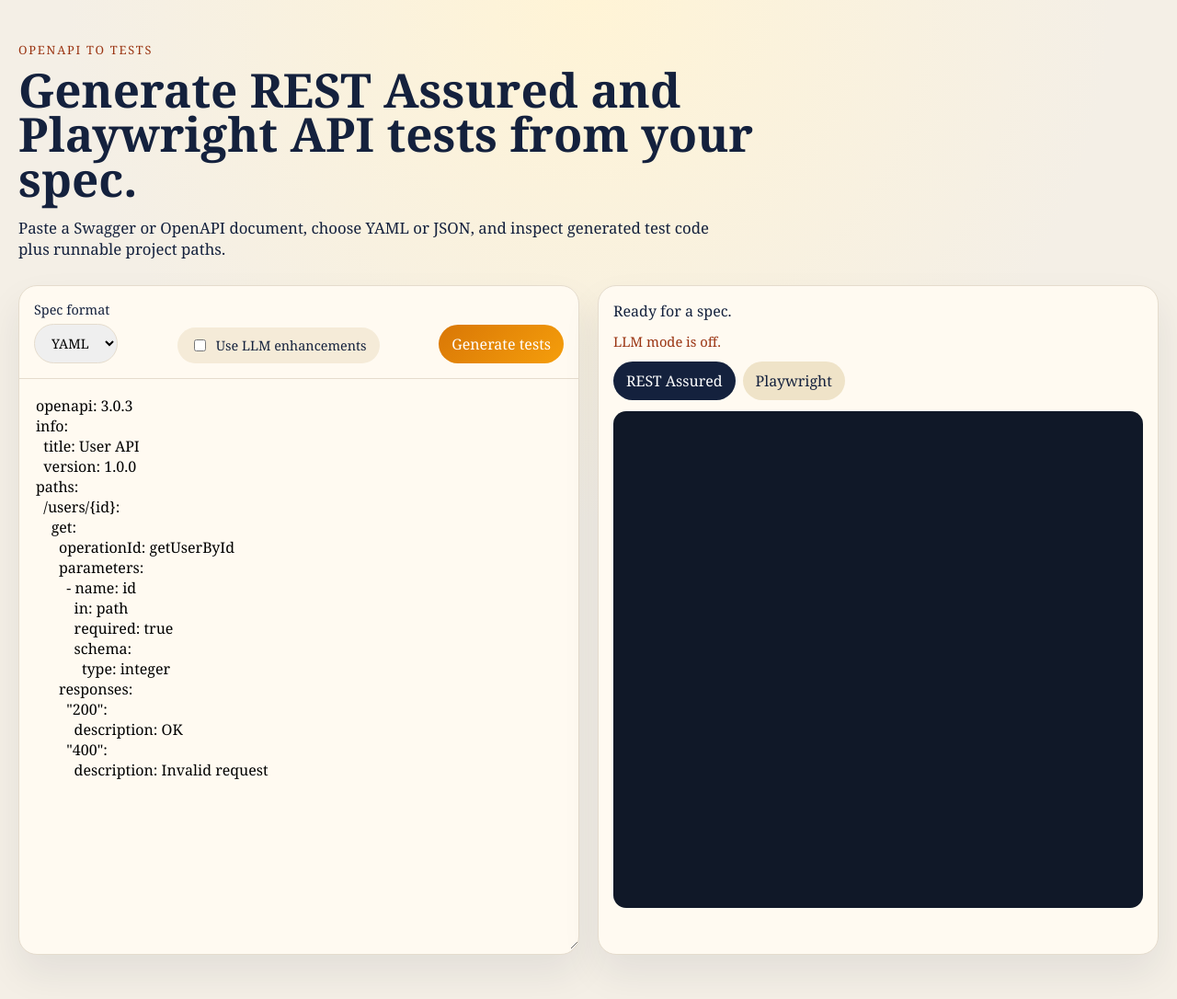
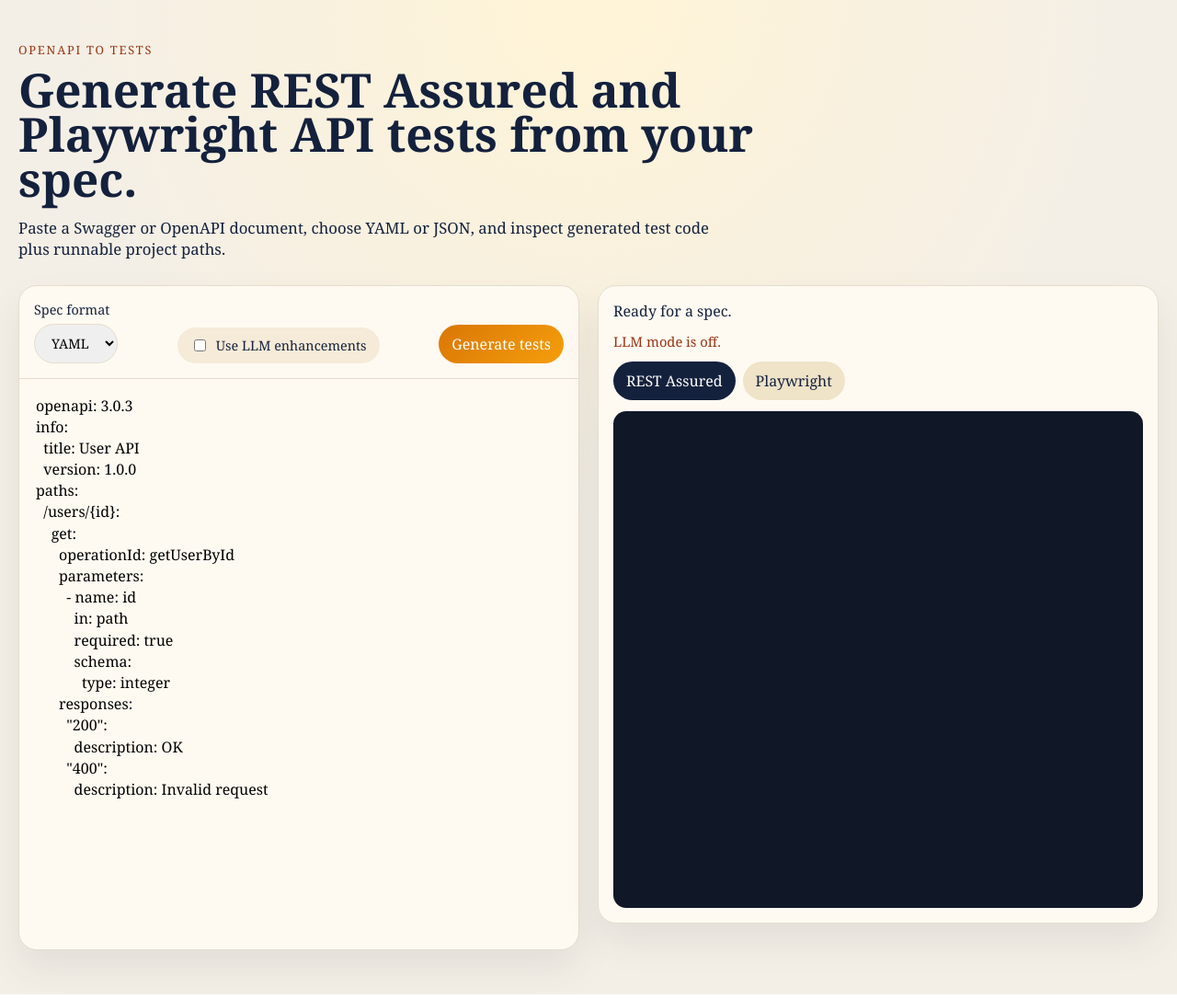
Before and after one commit to dheerajKasha/restassured-playwright-with-api-spec, a website: page ui/index.html in a window 1280 px wide. Shown: the whole page at 92% size. Drawn offline with Linux system fonts and the light colour scheme.

Commit message:
Expand editor before enabling scroll

```diff
--- a/ui/app.js
+++ b/ui/app.js
@@ -47,20 +47,37 @@
   });
 }
 
+function getEditorMaxHeight() {
+  const viewportRatio = window.innerWidth < 960 ? 0.56 : 0.72;
+  return Math.max(420, Math.floor(window.innerHeight * viewportRatio));
+}
+
+function resizeEditor() {
+  specInput.style.height = "auto";
+  const targetHeight = Math.min(specInput.scrollHeight, getEditorMaxHeight());
+  specInput.style.height = `${Math.max(420, targetHeight)}px`;
+  specInput.style.overflowY = specInput.scrollHeight > getEditorMaxHeight() ? "auto" : "hidden";
+}
+
 function syncCurrentEditorState() {
   editorState[fileType.value] = specInput.value;
+  resizeEditor();
 }
 
 specInput.addEventListener("input", syncCurrentEditorState);
+window.addEventListener("resize", resizeEditor);
 
 fileType.addEventListener("change", () => {
   specInput.value = editorState[fileType.value];
+  resizeEditor();
   specInput.focus();
 });
 
 tabs.forEach((tab) => {
   tab.addEventListener("click", () => setActiveTab(tab.dataset.target));
 });
+
+resizeEditor();
 
 generateButton.addEventListener("click", async () => {
   syncCurrentEditorState();
--- a/ui/styles.css
+++ b/ui/styles.css
@@ -49,6 +49,7 @@
   grid-template-columns: 1fr 1fr;
   gap: 20px;
   margin-top: 28px;
+  align-items: start;
 }
 
 .panel {
@@ -57,6 +58,11 @@
   border-radius: 20px;
   box-shadow: 0 20px 40px rgba(20, 33, 61, 0.08);
   overflow: hidden;
+}
+
+.input-panel {
+  display: flex;
+  flex-direction: column;
 }
 
 .toolbar,
@@ -109,12 +115,15 @@
 }
 
 textarea {
+  display: block;
   width: 100%;
   min-height: 620px;
   border: none;
   padding: 18px;
-  resize: vertical;
+  resize: none;
+  overflow-y: hidden;
   background: transparent;
+  line-height: 1.45;
 }
 
 .stats,
```
